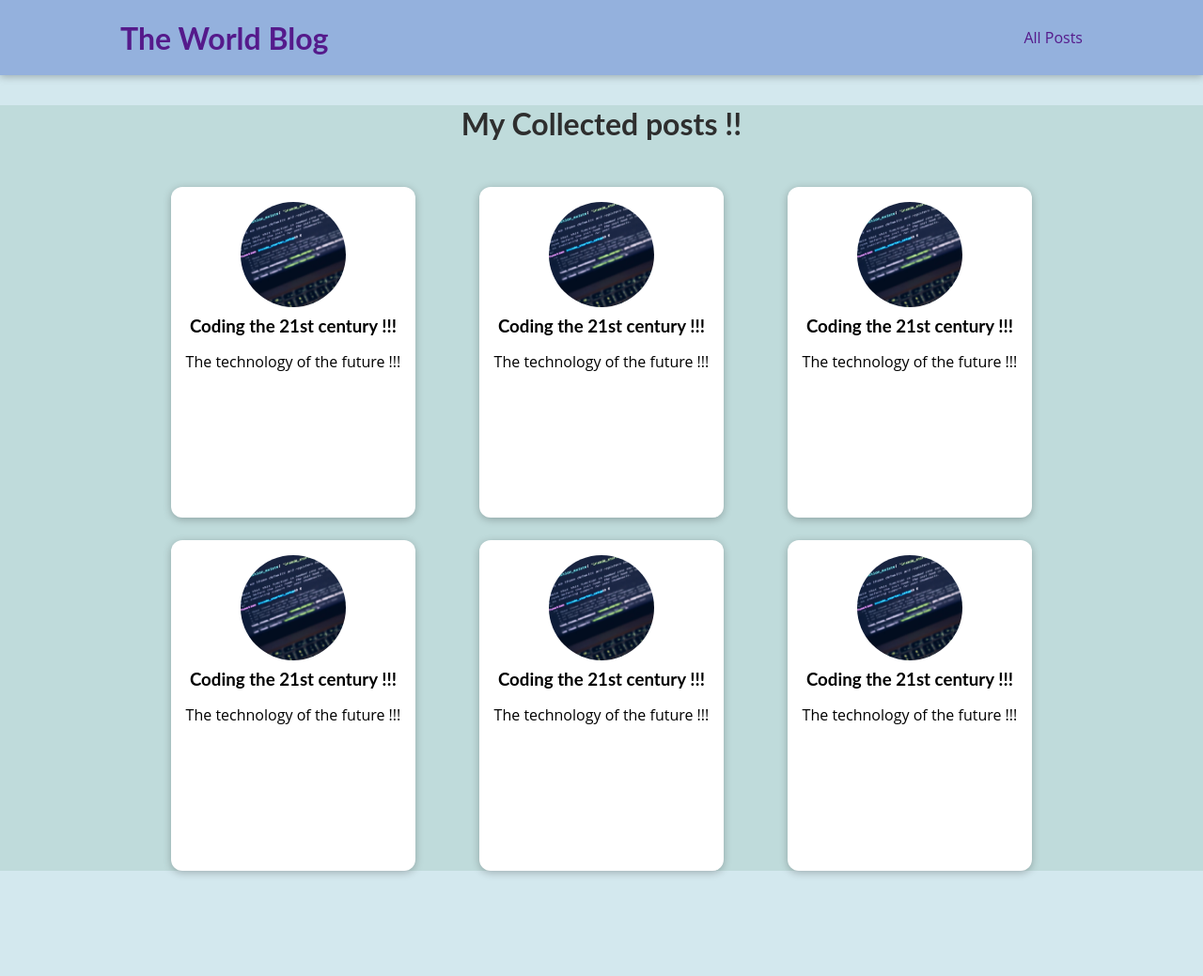
After one commit to StefanGriffin/My_Site, a Django app: template blog/templates/blog/all-posts.html in a window 1280 px wide. The commit adds this page. Shown: the whole page at 94% size. Run offline with Django 3.2, Linux system fonts and the light colour scheme; the template is opened without the code that fills it, so the values that code supplies are empty.

Commit message:
Added CSS

```diff
--- /dev/null
+++ b/blog/static/blog/all-posts.css
@@ -0,0 +1,43 @@
+body {
+    background-color: rgb(191, 219, 219);
+}
+
+#main-navigation {
+    background-color: rgb(148, 177, 221);
+    box-shadow: 0 2px 8px rgba(0, 0, 0, 0.25)
+}
+
+#all-posts {
+    margin: 7rem auto;
+    width: 90%;
+    max-width: 60rem;
+}
+
+#all-posts h2 {
+    text-align: center;
+    font-size: 2rem;
+    color: #2e2e2e;
+    margin: 3rem 0;
+}
+
+ul {
+    list-style: none;
+    margin: 0;
+    padding: 0;
+    display: grid;
+    grid-template-columns: repeat(auto-fill, minmax(17rem, 1fr));
+    gap: 1.5rem
+}
+
+.post img {
+    width: 7rem;
+    height: 7rem;
+}
+
+.post a {
+    height: 22rem;
+    transform-origin: center;
+    box-shadow: 0 2px 8px rgba(0, 0, 0, 0.25);
+    border-radius: 12px;
+    background-color: white;
+}
--- /dev/null
+++ b/blog/static/blog/post.css
@@ -0,0 +1,44 @@
+
+.post {
+    display: flex;
+    flex-direction: column;
+    align-items: center;
+    text-align: center;
+}
+
+.post a {
+    text-decoration: none;
+    color: black;
+    transition: all 0.2s ease;
+    padding: 1rem;
+}
+
+.post a:hover,
+.post a:active {
+    transform: scale(1.1);
+    background-color: rgb(109, 190, 214);
+    color: white;
+}
+
+.post img {
+    width: 10rem;
+    height: 5rem;
+    object-fit: cover;
+    border-radius: 50%;
+}
+
+.post h3 {
+    margin: 0.25rem 0;
+}
+
+.post time {
+    color:rgb(109, 116, 138);
+    margin: 0.25rem;
+    font-style: italic;
+    font-size: 0.85rem;
+}
+
+.post:hover time,
+.post:active time {
+    color: white;
+}
--- /dev/null
+++ b/blog/templates/blog/all-posts.html
@@ -0,0 +1,35 @@
+{% extends 'base.html' %}
+{% load static %}
+
+
+{% block title %}
+    All the World`s posts !!
+{% endblock%}
+
+{% block css_files %}
+<link rel="stylesheet" href="{% static 'blog/post.css' %}" />
+<link rel="stylesheet" href="{% static 'blog/all-posts.css' %}" />
+
+{% endblock %}
+
+
+
+
+{% block content %}
+
+<section id="all-posts">
+    <h2>My Collected posts !!</h2>
+
+    <ul>
+        {% include 'blog/include/post.html' %}
+        {% include 'blog/include/post.html' %}
+        {% include 'blog/include/post.html' %}
+        {% include 'blog/include/post.html' %}
+        {% include 'blog/include/post.html' %}
+        {% include 'blog/include/post.html' %}
+    </ul>
+
+
+</section>
+
+{% endblock %}
--- /dev/null
+++ b/blog/templates/blog/include/post.html
@@ -0,0 +1,19 @@
+
+{% load static %}
+
+ <li>
+    <article class="post">
+        <a href="">
+
+             <img src="{% static "blog/images/7.jpg" %}" alt="Coding the 21st century" />
+
+             <div class="post_content">
+                 <h3>Coding the 21st century !!!</h3>
+                 <p>The technology of the future !!!</p>
+             </div>
+          </a>
+
+     </article>
+
+
+</li>
--- a/blog/urls.py
+++ b/blog/urls.py
@@ -4,6 +4,5 @@ from . import views
 
 urlpatterns = [
         path('', views.starting_page, name='starting-page'),
-        path('posts', views.posts, name='posts-page'),
-        path('posts/<slug>', views.post_detail, name='post-detail-page')
+        path('posts', views.posts, name='posts-page')
 ]
--- a/static/app.css
+++ b/static/app.css
@@ -21,3 +21,28 @@ h3 {
     font-family: 'Lato', sans-serif;
     font-weight: bold;
 }
+
+#main-navigation {
+    width: 100%;
+    height: 5rem;
+    display: flex;
+    justify-content: space-between;
+    align-items: center;
+    padding: 0 10%;
+    position: absolute;
+    top: 0;
+    left: 0;
+}
+
+#main-navigation a {
+    text-decoration: none;
+    color: white
+    font-weight: bold;
+}
+
+
+#main-navigation h1 a:hover,
+#main-navigation h1 a:active {
+    text-align: center;
+    color: rgb(194, 184, 162);
+}
--- a/templates/base.html
+++ b/templates/base.html
@@ -12,6 +12,12 @@
 </head>
 <body>
 
+    <header id="main-navigation">
+        <h1><a href="">The World Blog</a></h1>
+            <nav>
+            <a href="">All Posts</a>
+            </nav>
+    </header>
 
         {% block content %}
         {% endblock %}
```
Also changed, not shown: blog/static/blog/index.css (+0 -46 lines), blog/templates/blog/index.html (+10 -30 lines), blog/views.py (+4 -4 lines), README.md, blog/static/blog/images/5.jpg (deleted), blog/static/blog/images/5.png (added).
